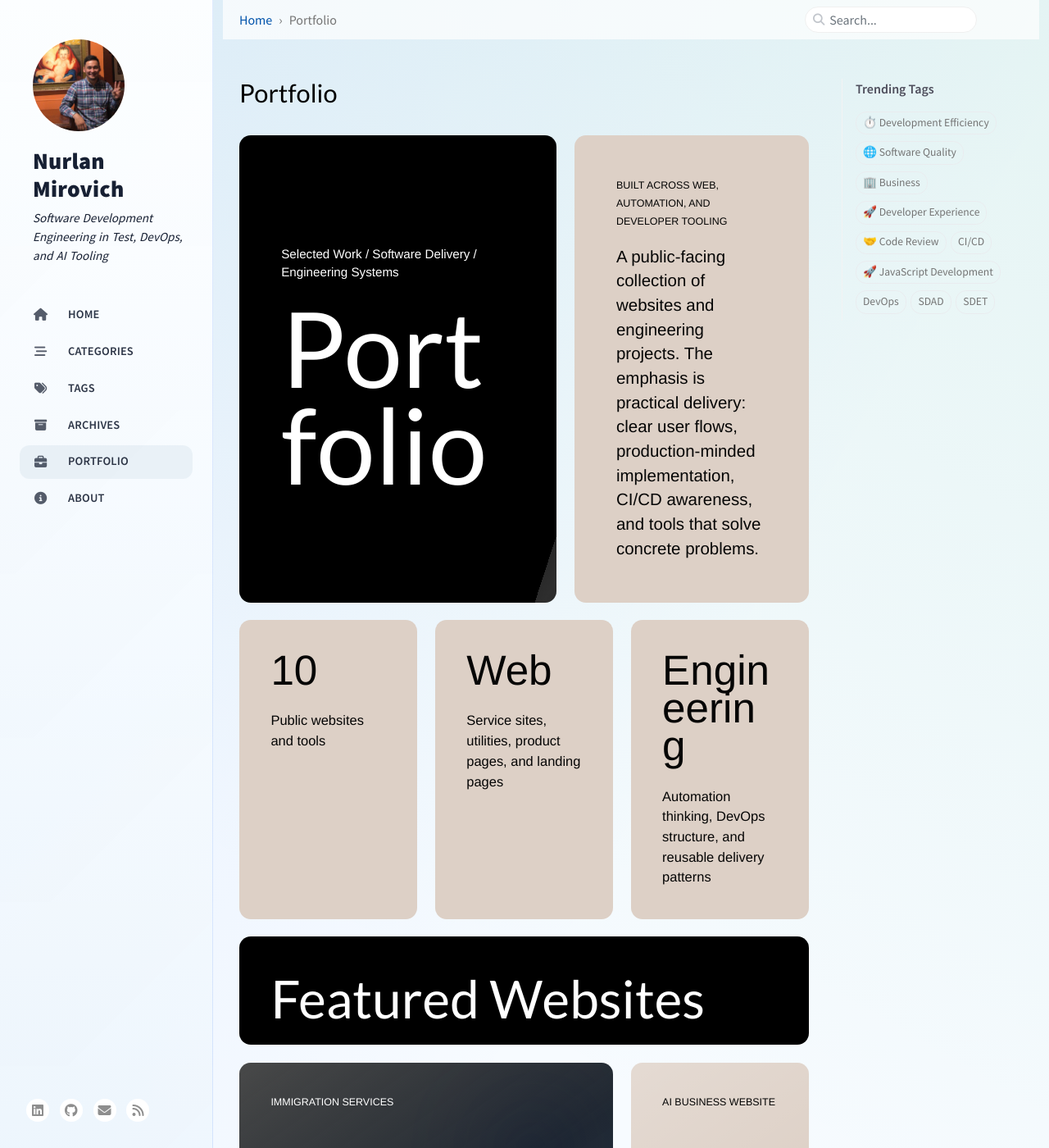
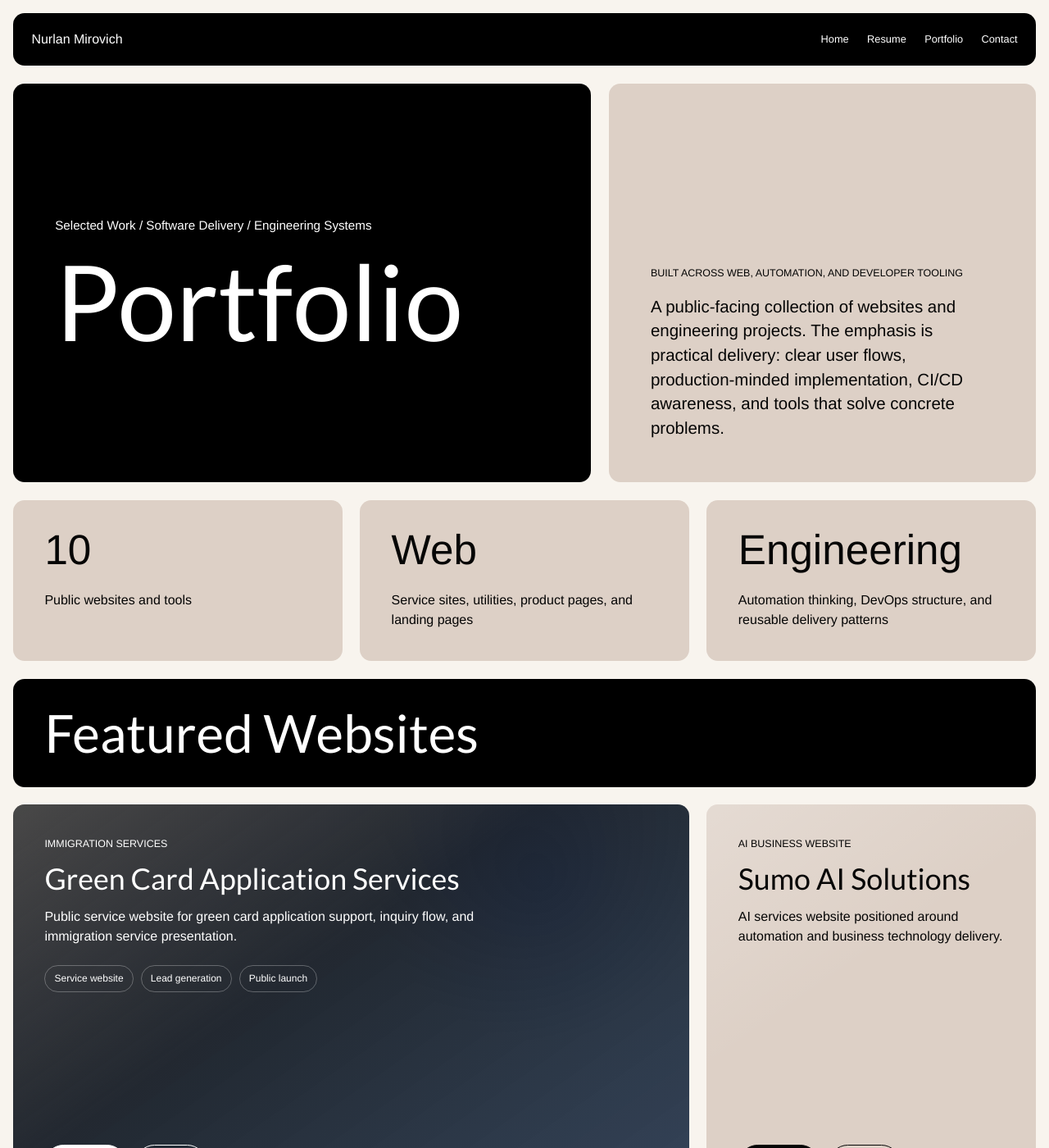
Before and after one commit to lakviat/nmirovich.com, a Jekyll site: the page built from _tabs/portfolio.md, in a window 1280 px wide and 1400 px high. Shown: the whole window at 82% size. Built offline with Jekyll 4.4.1, drawn with Linux system fonts in a browser that asks for light colours; cached includes are drawn as plain includes; a script that is not in the unit is left out; comment, search, counter and statistics services are not loaded; some of the changed text lies outside the part shown.

Commit message:
Use standalone layout for portfolio

```diff
--- a/_tabs/portfolio.md
+++ b/_tabs/portfolio.md
@@ -1,11 +1,23 @@
 ---
+layout: resume-home
 title: Portfolio
 icon: fas fa-briefcase
 order: 4
 description: "Selected software development, SDET, DevOps, automation, AI tooling, and web delivery projects by Nurlan Mirovich."
 ---
 
-<section class="pf-page" aria-label="Selected portfolio work">
+<main class="cv-page pf-page" id="portfolio">
+  <header class="cv-nav">
+    <a href="{{ '/' | relative_url }}" class="cv-brand">Nurlan Mirovich</a>
+    <nav aria-label="Primary navigation">
+      <a href="{{ '/' | relative_url }}">Home</a>
+      <a href="{{ '/' | relative_url }}#resume">Resume</a>
+      <a href="{{ '/portfolio/' | relative_url }}">Portfolio</a>
+      <a href="{{ '/' | relative_url }}#contact">Contact</a>
+    </nav>
+  </header>
+
+  <section class="pf-page-inner" aria-label="Selected portfolio work">
   <section class="pf-hero">
     <div class="pf-black pf-hero-title">
       <p>Selected Work / Software Delivery / Engineering Systems</p>
@@ -181,3 +193,4 @@ description: "Selected software development, SDET, DevOps, automation, AI toolin
     </article>
   </section>
 </section>
+</main>
--- a/assets/css/style.scss
+++ b/assets/css/style.scss
@@ -1313,6 +1313,10 @@ body {
   text-decoration: none;
 }
 
+.pf-page-inner {
+  margin-top: 1.35rem;
+}
+
 .pf-black,
 .pf-card,
 .pf-project {
```
